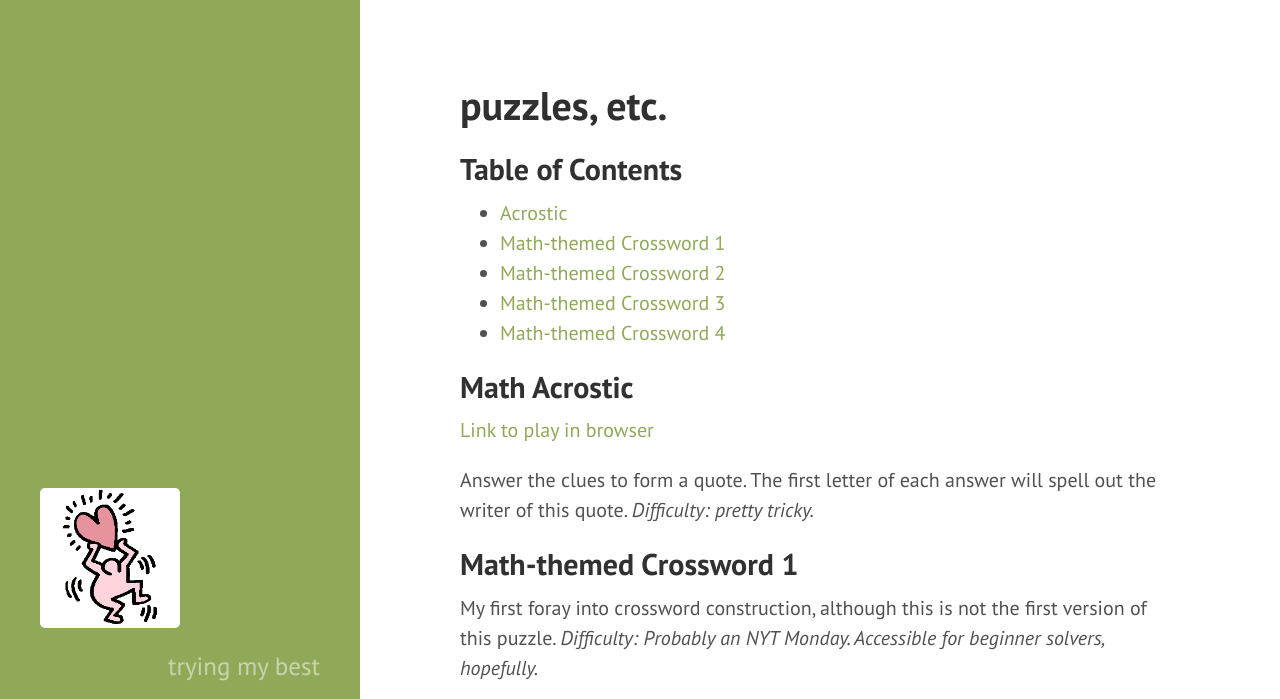
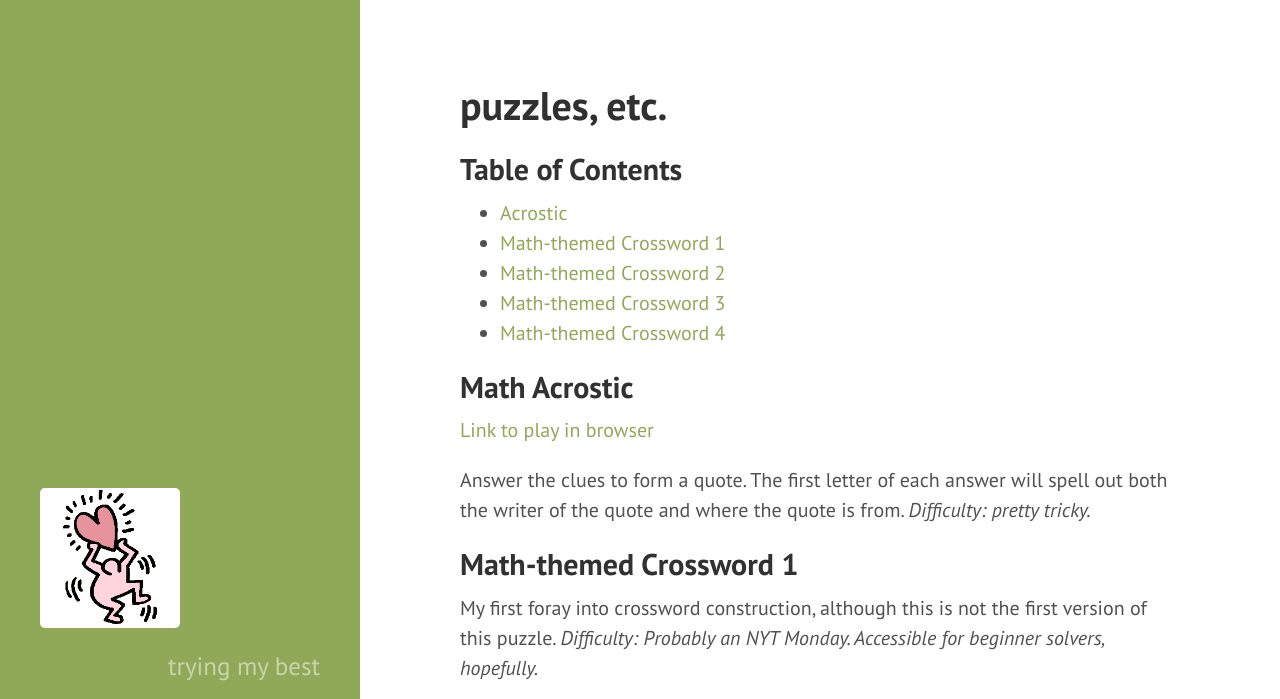
Before and after one commit to kev-santos/kev-santos.github.io, a Jekyll site: the page built from puzzles.md, in a window 1280 px wide and 900 px high, cut to the strip 0-699 px from the top of the window. Built offline with Jekyll 4.4.1, drawn with Linux system fonts in a browser that asks for light colours.

Commit message:
vault backup: 2026-05-08 12:27:22

```diff
--- a/puzzles.md
+++ b/puzzles.md
@@ -14,7 +14,7 @@ permalink: /puzzles
 
 [Link to play in browser](https://da.gd/bmv7Aw)
 
-Answer the clues to form a quote. The first letter of each answer will spell out the writer of this quote. *Difficulty: pretty tricky.*
+Answer the clues to form a quote. The first letter of each answer will spell out both the writer of the quote and where the quote is from. *Difficulty: pretty tricky.*
 
 ## Math-themed Crossword 1 {#mc1}
 My first foray into crossword construction, although this is not the first version of this puzzle. *Difficulty: Probably an NYT Monday. Accessible for beginner solvers, hopefully.*
```
